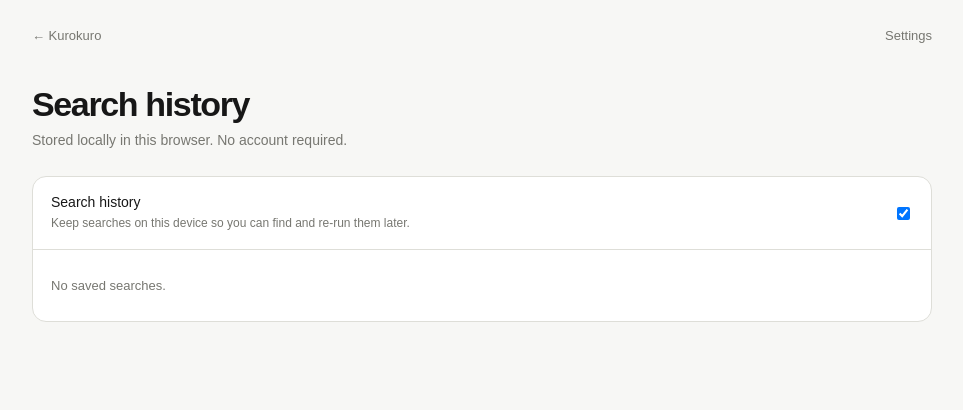
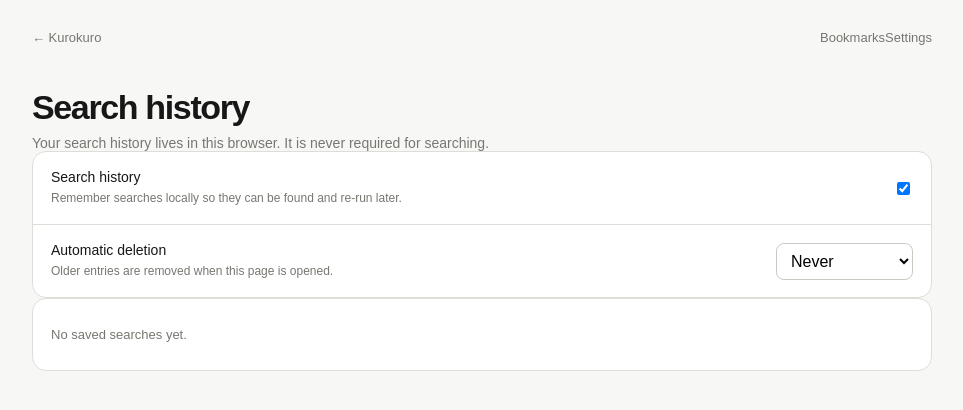
Before and after one commit to Aanu777/KuroKuro, a Next.js app: page /history in a window 1280 px wide. Shown: the top 410 px of the page, without its empty margins (158-1121 px from the left). Built offline with nearby package versions, Linux system fonts and the light colour scheme.

Commit message:
Phase 3: expand local search history

```diff
--- a/app/history/page.tsx
+++ b/app/history/page.tsx
@@ -1,55 +1,111 @@
 "use client";
 
 import Link from "next/link";
-import { useEffect, useState } from "react";
+import { useEffect, useMemo, useState } from "react";
 
 type Entry = { id: string; query: string; createdAt: string };
+
+const AUTO_CLEAR: Record<string, number | null> = { off: null, "7": 7, "30": 30, "90": 90 };
+
+function readHistory(): Entry[] {
+  try { return JSON.parse(localStorage.getItem("kurokuro-history") || "[]") as Entry[]; }
+  catch { return []; }
+}
+
+function applyAutoClear(items: Entry[], mode: string) {
+  const days = AUTO_CLEAR[mode] ?? null;
+  if (!days) return items;
+  const cutoff = Date.now() - days * 86400000;
+  return items.filter((item) => Date.parse(item.createdAt) >= cutoff);
+}
 
 export default function HistoryPage() {
   const [items, setItems] = useState<Entry[]>([]);
   const [enabled, setEnabled] = useState(true);
+  const [autoClear, setAutoClear] = useState("off");
+  const [filter, setFilter] = useState("");
 
   useEffect(() => {
-    setItems(JSON.parse(localStorage.getItem("kurokuro-history") || "[]"));
-    setEnabled(localStorage.getItem("kurokuro-history-enabled") !== "false");
+    const storedEnabled = localStorage.getItem("kurokuro-history-enabled") !== "false";
+    const storedAutoClear = localStorage.getItem("kurokuro-history-autoclear") || "off";
+    const next = applyAutoClear(readHistory(), storedAutoClear);
+    setEnabled(storedEnabled);
+    setAutoClear(storedAutoClear);
+    setItems(storedEnabled ? next : []);
+    if (storedEnabled) localStorage.setItem("kurokuro-history", JSON.stringify(next));
   }, []);
 
-  function remove(id: string) {
-    const next = items.filter((item) => item.id !== id);
+  function persist(next: Entry[]) {
     setItems(next);
     localStorage.setItem("kurokuro-history", JSON.stringify(next));
   }
 
-  function clear() {
-    setItems([]);
-    localStorage.removeItem("kurokuro-history");
-  }
+  function remove(id: string) { persist(items.filter((item) => item.id !== id)); }
+  function clear() { persist([]); }
 
   function toggle(value: boolean) {
     setEnabled(value);
     localStorage.setItem("kurokuro-history-enabled", String(value));
-    if (!value) clear();
+    if (!value) {
+      localStorage.removeItem("kurokuro-history");
+      setItems([]);
+    }
   }
+
+  function changeAutoClear(value: string) {
+    setAutoClear(value);
+    localStorage.setItem("kurokuro-history-autoclear", value);
+    persist(applyAutoClear(items, value));
+  }
+
+  const filtered = useMemo(() => {
+    const term = filter.trim().toLowerCase();
+    return term ? items.filter((item) => item.query.toLowerCase().includes(term)) : items;
+  }, [filter, items]);
 
   return (
     <main className="page">
       <div className="page-inner">
-        <div className="page-nav"><Link href="/" className="back">← Kurokuro</Link><Link href="/settings" className="back">Settings</Link></div>
+        <div className="page-nav">
+          <Link href="/" className="back">← Kurokuro</Link>
+          <div className="page-nav-links"><Link href="/bookmarks" className="back">Bookmarks</Link><Link href="/settings" className="back">Settings</Link></div>
+        </div>
         <h1 className="page-title">Search history</h1>
-        <p className="page-subtitle">Stored locally in this browser. No account required.</p>
-        <div className="panel" style={{ marginTop: 28 }}>
+        <p className="page-subtitle">Your search history lives in this browser. It is never required for searching.</p>
+
+        <div className="panel page-panel">
           <div className="panel-row">
-            <div><div className="panel-label">Search history</div><div className="panel-help">Keep searches on this device so you can find and re-run them later.</div></div>
+            <div><div className="panel-label">Search history</div><div className="panel-help">Remember searches locally so they can be found and re-run later.</div></div>
             <input type="checkbox" checked={enabled} onChange={(e) => toggle(e.target.checked)} />
           </div>
-          {items.length === 0 ? <div className="empty">No saved searches.</div> : items.map((item) => (
+          <div className="panel-row">
+            <div><div className="panel-label">Automatic deletion</div><div className="panel-help">Older entries are removed when this page is opened.</div></div>
+            <select className="select" value={autoClear} onChange={(e) => changeAutoClear(e.target.value)} disabled={!enabled}>
+              <option value="off">Never</option><option value="7">After 7 days</option><option value="30">After 30 days</option><option value="90">After 90 days</option>
+            </select>
+          </div>
+        </div>
+
+        {enabled && items.length > 0 && (
+          <div className="history-toolbar">
+            <input className="text-field history-search" value={filter} onChange={(e) => setFilter(e.target.value)} placeholder="Filter history" aria-label="Filter history" />
+            <button className="small-action danger" onClick={clear}>Clear all</button>
+          </div>
+        )}
+
+        <div className="panel page-panel">
+          {!enabled ? <div className="empty">History is disabled. New searches will not be stored.</div> :
+           filtered.length === 0 ? <div className="empty">{items.length ? "No history matches that filter." : "No saved searches yet."}</div> :
+           filtered.map((item) => (
             <div className="history-item" key={item.id}>
-              <div><Link className="history-query" href={`/search?q=${encodeURIComponent(item.query)}`}>{item.query}</Link><div className="history-date">{new Date(item.createdAt).toLocaleString()}</div></div>
+              <div className="history-main">
+                <Link className="history-query" href={`/search?q=${encodeURIComponent(item.query)}`}>{item.query}</Link>
+                <div className="history-date">{new Date(item.createdAt).toLocaleString()}</div>
+              </div>
               <button className="small-action danger" onClick={() => remove(item.id)}>Delete</button>
             </div>
           ))}
         </div>
-        {items.length > 0 && <button className="small-action danger" style={{ marginTop: 12 }} onClick={clear}>Clear all history</button>}
       </div>
     </main>
   );
```
